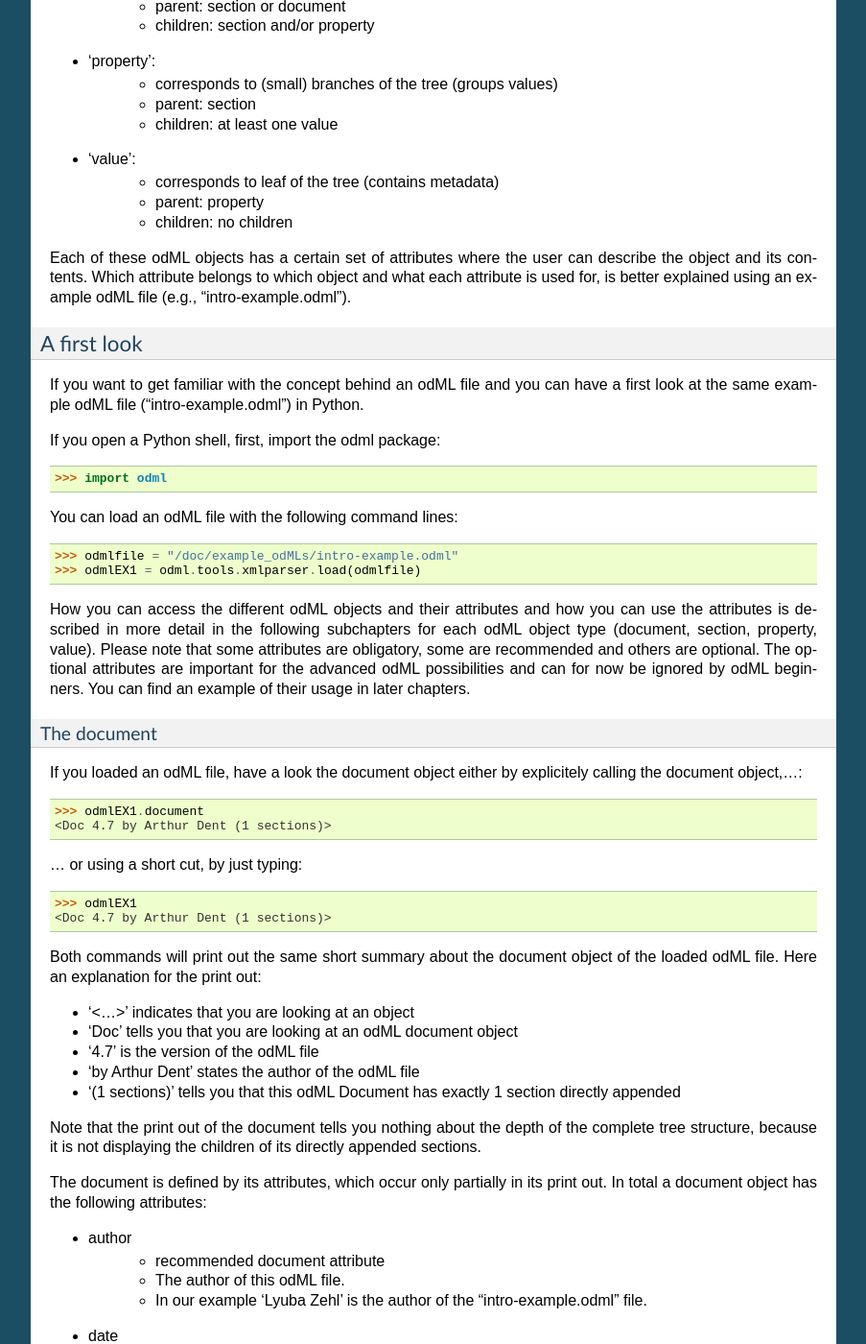
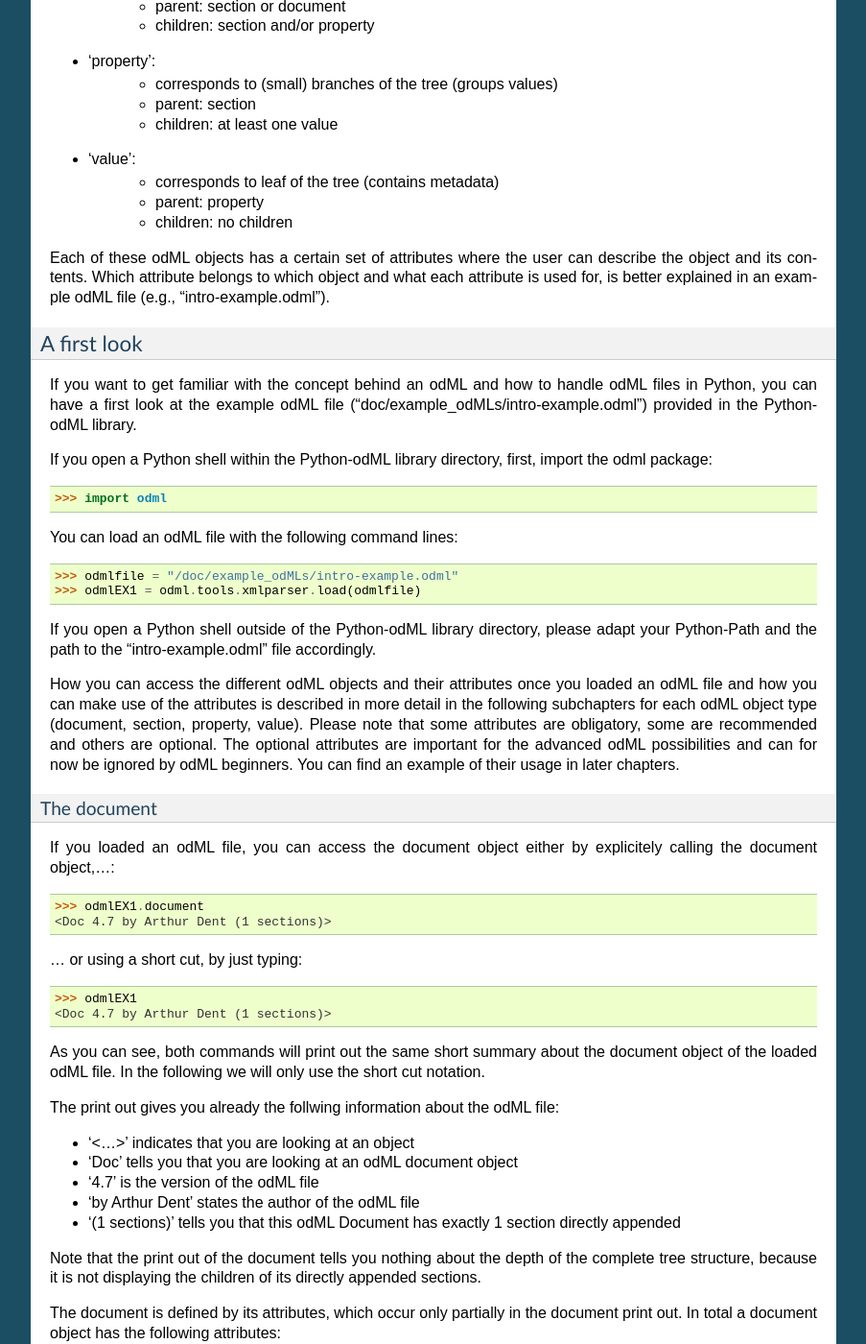
Before and after one commit to G-Node/python-odml, a Sphinx documentation site: the page built from doc/tutorial.rst, in a window 1280 px wide and 1400 px high, scrolled down 1816 px. Shown: the whole window at 96% size, without its empty margins (198-1101 px from the left). Built offline with Sphinx 7.4.7, drawn with Linux system fonts in a browser that asks for light colours; some of the changed text lies outside the part shown.

Commit message:
updated tutorial

```diff
--- a/doc/tutorial.rst
+++ b/doc/tutorial.rst
@@ -10,7 +10,7 @@
 :License:
 	Creative Commons Attribution-ShareAlike 4.0 International
 	License http://creativecommons.org/licenses/by-sa/4.0/
-------------------------------------------------------------------------
+-------------------------------------------------------------------------------
 
 odML (open metadata Markup Language)
 ====================================
@@ -45,7 +45,7 @@
 	- Machine- and human-readable
 	- Interactive odML-Editor
 	- Python-odML library
-------------------------------------------------------------------------
+-------------------------------------------------------------------------------
 
 
 Structure of this tutorial
@@ -78,7 +78,7 @@
 odML.
 
 
-------------------------------------------------------------------------
+-------------------------------------------------------------------------------
 
 
 Download and Installation
@@ -100,7 +100,7 @@
 -------
 
 
-------------------------------------------------------------------------
+-------------------------------------------------------------------------------
 
 
 Introduction to odml
@@ -131,16 +131,17 @@
 Each of these odML objects has a certain set of attributes where the
 user can describe the object and its contents. Which attribute belongs
 to which object and what each attribute is used for, is better explained
-using an example odML file (e.g., "intro-example.odml").
+in an example odML file (e.g., "intro-example.odml").
 
 
 A first look
 ------------
-If you want to get familiar with the concept behind an odML file and you can
-have a first look at the same example odML file  ("intro-example.odml") in
-Python.
+If you want to get familiar with the concept behind an odML and how to handle
+odML files in Python, you can have a first look at the example odML file
+("doc/example_odMLs/intro-example.odml") provided in the Python-odML library.
 
-If you open a Python shell, first, import the odml package::
+If you open a Python shell within the Python-odML library directory, first,
+import the odml package::
 
 	>>> import odml
 
@@ -149,31 +150,38 @@
 	>>> odmlfile = "/doc/example_odMLs/intro-example.odml"
 	>>> odmlEX1 = odml.tools.xmlparser.load(odmlfile)
 
-How you can access the different odML objects and their attributes and
-how you can use the attributes is described in more detail in the following
-subchapters for each odML object type (document, section, property,
-value). Please note that some attributes are obligatory, some are recommended
-and others are optional. The optional attributes are important for the
-advanced odML possibilities and can for now be ignored by odML
-beginners. You can find an example of their usage in later chapters.
+If you open a Python shell outside of the Python-odML library directory, please
+adapt your Python-Path and the path to the "intro-example.odml" file
+accordingly.
+
+How you can access the different odML objects and their attributes once you
+loaded an odML file and how you can make use of the attributes is described in
+more detail in the following subchapters for each odML object type (document,
+section, property, value). Please note that some attributes are obligatory,
+some are recommended and others are optional. The optional attributes are
+important for the advanced odML possibilities and can for now be ignored by
+odML beginners. You can find an example of their usage in later chapters.
 
 
 The document
 ************
 
-If you loaded an odML file, have a look the document object either by
-explicitely calling the document object,...:
+If you loaded an odML file, you can access the document object either by
+explicitely calling the document object,...::
 
 	>>> odmlEX1.document
 	<Doc 4.7 by Arthur Dent (1 sections)>
 
-... or using a short cut, by just typing:
+... or using a short cut, by just typing::
 
 	>>> odmlEX1
 	<Doc 4.7 by Arthur Dent (1 sections)>
 
-Both commands will print out the same short summary about the document object
-of the loaded odML file. Here an explanation for the print out:
+As you can see, both commands will print out the same short summary about the
+document object of the loaded odML file. In the following we will only use the
+short cut notation.
+
+The print out gives you already the follwing information about the odML file:
 
 - '<...>' indicates that you are looking at an object
 - 'Doc' tells you that you are looking at an odML document object
@@ -186,8 +194,8 @@
 the complete tree structure, because it is not displaying the children of its
 directly appended sections.
 
-The document is defined by its attributes, which occur only partially in its
-print out. In total a document object has the following attributes:
+The document is defined by its attributes, which occur only partially in the
+document print out. In total a document object has the following attributes:
 
 - author
 	- recommended document attribute
@@ -213,25 +221,61 @@
 To explicitely print out or access the attributes of the document of the
 example odML file, use the following commands::
 
-	>>> odmlfile.document.author
+	>>> odmlEX1.document.author
 	'Arthur Dent'
 	>>> odmlfile.document.date
 	'2015-01-01'
-	>>> odmlfile.document.version
+	>>> odmlEX1.document.version
 	4.7
-	>>> odmlfile.document.repository
+	>>> odmlEX1.document.repository
 	'http://portal.g-node.org/odml/terminologies/v1.0/terminologies.xml'
+
+Besides the document attributes, the document object also provides multiple
+functions which can be used to screen through the content of the odML file.
+One of them returns a list of all section objects which are directly attached
+to the document object::
+
+	>>> odmlEX1.sections
+	[<Section Setup[setup] (0)>]
+
+The print out of the section object is explained in the next subchapter.
 
 
 The sections
 ************
 
-The meaning of the section attributes are described in the following.
-Please note that some attributes are obligatory, some are recommended and
-others are optional. The optional attributes are important for the advanced
-odML possibilies and can for now be ignored by odML beginners. You can find
-an example of their usage in later chapters where the more advanced possibilies
-of the Python odML library are described.
+Similar to the different ways how you access and print out a document object,
+there are several ways to access and print out section objects. You can either
+call them by name or by index using, by either explicitely calling the
+function that returns the list of section objects or using again a short cut
+notation. Here all the different ways to access the same sectio object of the
+odML example file::
+
+	>>> odmlEX1.sections['Setup']
+	<Section Setup[setup] (0)>
+	>>> odmlEX1.sections[0]
+	<Section Setup[setup] (0)>
+	>>> odmlEX1['Setup']
+	<Section Setup[setup] (0)>
+	>>> odmlEX1[0]
+	<Section Setup[setup] (0)>
+
+In the following we will only use the again the short cut notation and calling
+section objects explicetely by there name.
+
+The print out is similar to the document print out and gives you already the
+follwing information about the odML section object:
+
+- '<...>' indicates that you are looking at an object
+- 'Section' tells you that you are looking at an odML section object
+- 'Setup' tells you that the section you are looking at was named 'Setup'
+- '[...]' highlights the classification type of the section (here 'setup')
+- '(0)' states that this section has zero subsections attached to it
+
+Note that the print out of the section tells you nothing about the number of
+properties, and, except the classification type of the section, nothing about
+the remaining section attributes. The section object can be defined by the
+following attributes:
 
 - name
 	- obligatory section attribute
@@ -253,44 +297,35 @@
 	- optional section attribute
 	- The ?
 	- In our example the section 'Setup' has no reference.
-- link
-	- optional section attribute
-	- The odML path within the same odML file (internal link) to another
-	  section from which this section should 'inherit' information.
-	- In our example the section 'Setup' is not linked from another section
-	  in the odML file.
-- include
-	- optional section attribute
-	- The URL to an other odML file or a section within this external odML
-	  file from which this section should 'inherit' information.
-	- In our example  the section 'Setup' is not included from another section
-	  of another odML file.
 - repository
 	- optional section attribute
 	- The URL to the repository of terminologies used in this odML file.
 	- In our example the section 'Setup' is not linked to a terminology.
-- mapping
-	- optional section attribute
-	- The odML path within the same odML file (internal link) to another
-	  section to which all children of this section, if a conversion is
-	  requested, should be transferred to, as long as the children not
-	  themselves define a mapping.
-	- In our example the section 'Setup' has no mapping.
 
-To print out the attributes of a section, e.g. section 'Setup' of the
+
+To explicitely print out or access the attributes of the section of the
 example odML file, use the following commands::
 
-	>>> odmlfile.sections['Person'].name
-	'Person'
-	>>> odmlfile.sections['Person'].definition
+	>>> odmlEX1['Setup'].name
+	'Setup'
+	>>> odmlEX1['Setup'].definition
 	'Description of the used experimental setup.'
-	>>> odmlfile.sections['Person'].type
+	>>> odmlEX1['Setup'].type
 	'setup'
-	>>> odmlfile.sections['Person'].reference
-	>>> odmlfile.sections['Person'].link
-	>>> odmlfile.sections['Person'].include
-	>>> odmlfile.sections['Person'].repository
-	>>> odmlfile.sections['Person'].mapping
+	>>> odmlEX1['Setup'].reference
+	>>> odmlEX1['Setup'].repository
+
+Besides the section attributes, the section object also provides multiple
+functions. Two of them return either a list of all sub section objects, or a
+list of all properties objects, which are directly attached to this section
+object::
+
+	>>> odmlEX1['Setup'].sections
+	[]
+	>>> odmlEX1['Setup'].properties
+	[<Property Creator>, <Property User>]
+
+The print out of the property objects is explained in the next subchapter.
 
 
 The properties
```
